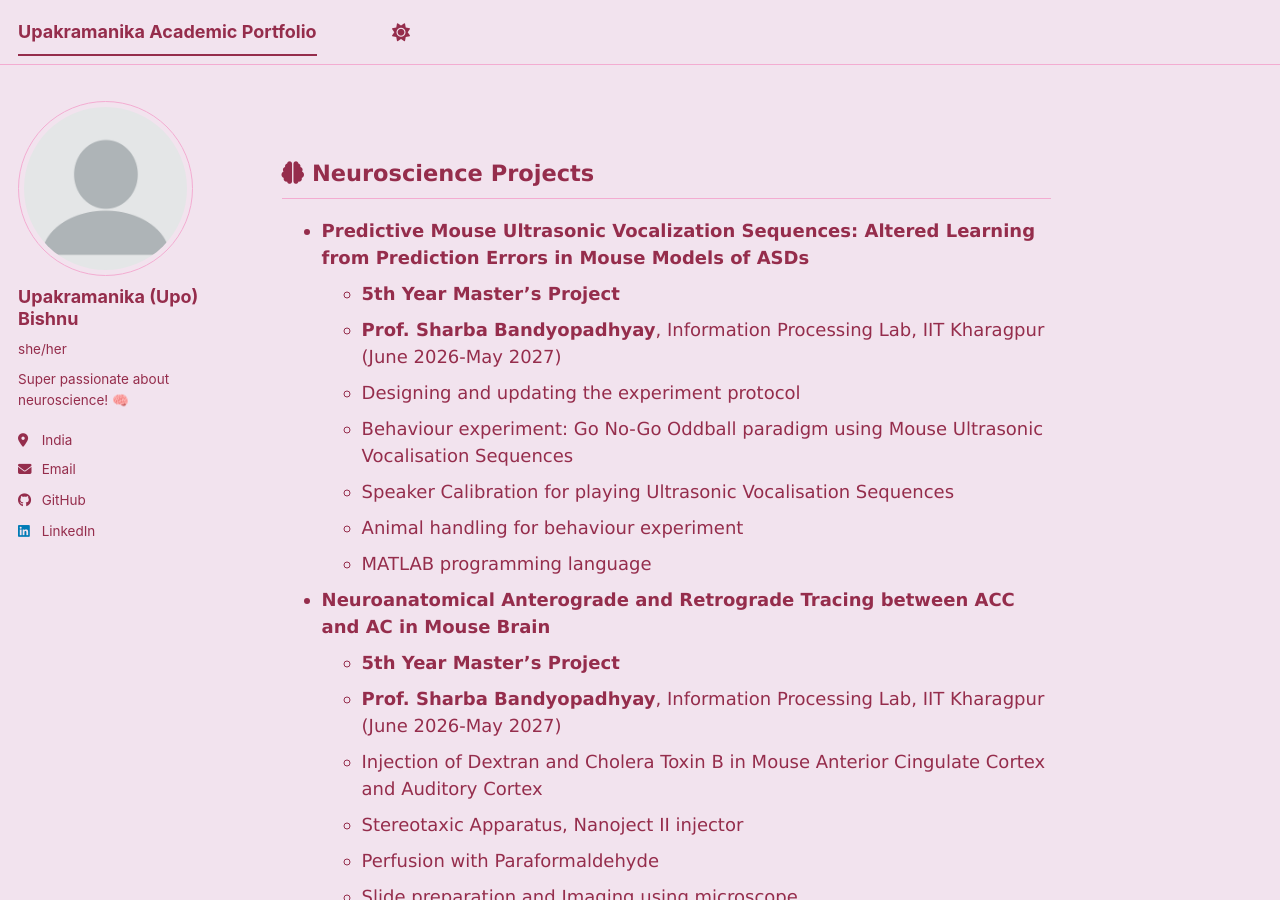
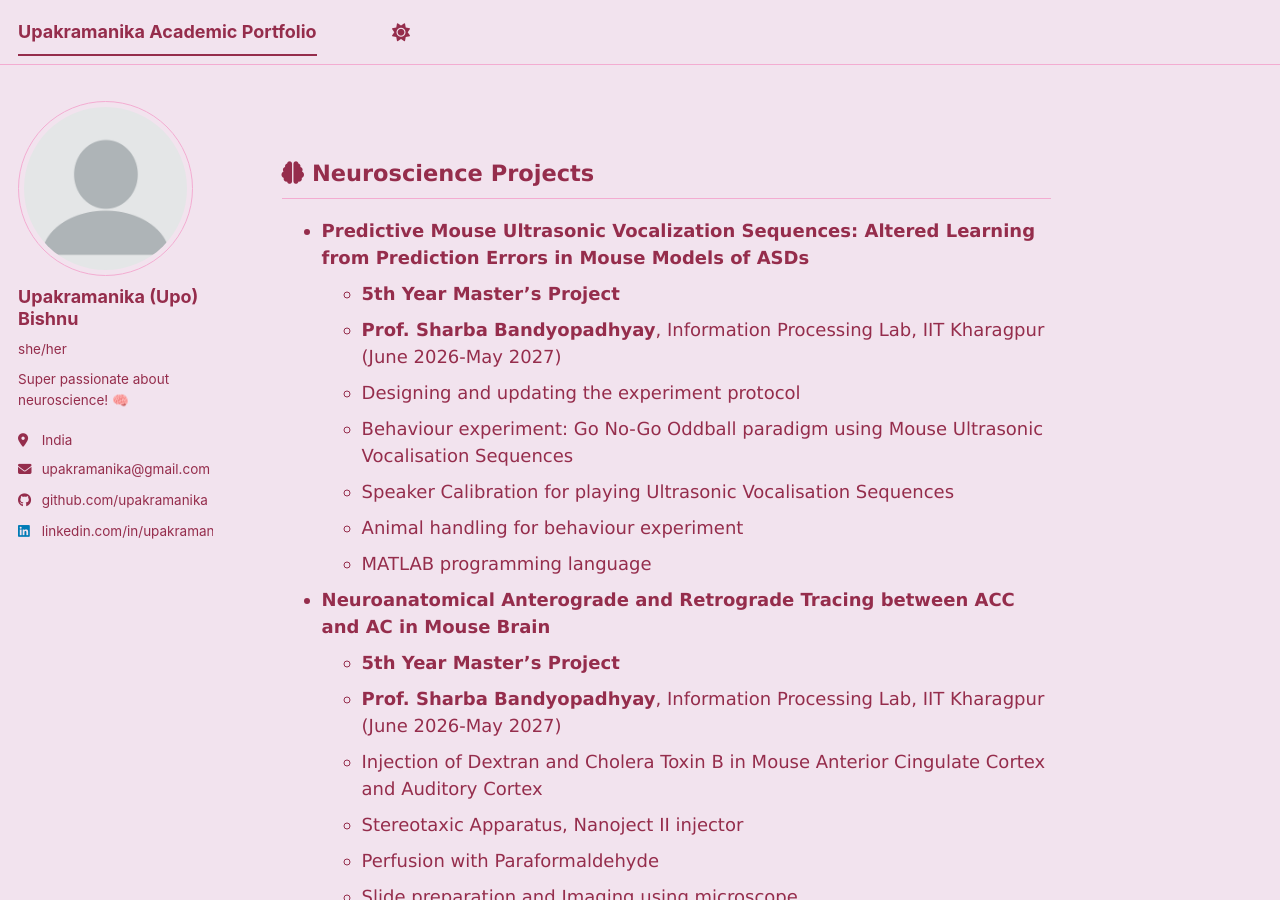
Before and after one commit to upakramanika/upakramanika.github.io, a Jekyll site: the page built from _pages/about.md, in a window 1280 px wide and 900 px high. Built offline with Jekyll 4.4.1, drawn with Linux system fonts in a browser that asks for light colours; a style sheet for code colours, icons or effects is not loaded.

Commit message:
author-profile.html

```diff
--- a/_includes/author-profile.html
+++ b/_includes/author-profile.html
@@ -34,7 +34,7 @@
         <li><a href="{{ author.uri }}"><i class="fas fa-fw fa-link icon-pad-right" aria-hidden="true"></i>{{ site.data.ui-text[site.locale].website_label | default: "Website" }}</a></li>
       {% endif %}
       {% if author.email %}
-        <li><a href="mailto:{{ author.email }}"><i class="fas fa-fw fa-envelope icon-pad-right" aria-hidden="true"></i>{{ site.data.ui-text[site.locale].email_label | default: "Email" }}</a></li>
+        <li><a href="mailto:{{ author.email }}"><i class="fas fa-fw fa-envelope icon-pad-right" aria-hidden="true"></i>{{ site.data.ui-text[site.locale].email_label | default: "upakramanika@gmail.com" }}</a></li>
       {% endif %}
 
       <!-- Font Awesome and Academicons icons / Academic websites -->
@@ -86,7 +86,7 @@
         <li><a href="https://dribbble.com/{{ author.dribbble }}"><i class="fab fa-fw fa-dribbble icon-pad-right" aria-hidden="true"></i>Dribbble</a></li>
       {% endif %}
       {% if author.github %}
-        <li><a href="https://github.com/{{ author.github }}"><i class="fab fa-fw fa-github icon-pad-right" aria-hidden="true"></i>GitHub</a></li>
+        <li><a href="https://github.com/{{ author.github }}"><i class="fab fa-fw fa-github icon-pad-right" aria-hidden="true"></i>github.com/upakramanika</a></li>
       {% endif %}
       {% if author.kaggle %}
         <li><a href="https://kaggle.com/{{ author.kaggle }}"><i class="fab fa-fw fa-kaggle icon-pad-right" aria-hidden="true"></i>Kaggle</a></li>
@@ -127,7 +127,7 @@
         <li><a href="https://last.fm/user/{{ author.lastfm }}"><i class="fab fa-fw fa-lastfm icon-pad-right" aria-hidden="true"></i>Last.fm</a></li>
       {% endif %}
       {% if author.linkedin %}
-        <li><a href="https://www.linkedin.com/in/{{ author.linkedin }}"><i class="fab fa-fw fa-linkedin icon-pad-right" aria-hidden="true"></i>LinkedIn</a></li>
+        <li><a href="https://www.linkedin.com/in/{{ author.linkedin }}"><i class="fab fa-fw fa-linkedin icon-pad-right" aria-hidden="true"></i>linkedin.com/in/upakramanika</a></li>
       {% endif %}
       {% if author.mastodon %}
         <li><a href="{{ author.mastodon }}"><i class="fab fa-fw fa-mastodon icon-pad-right" aria-hidden="true"></i>Mastodon</a></li>
```
